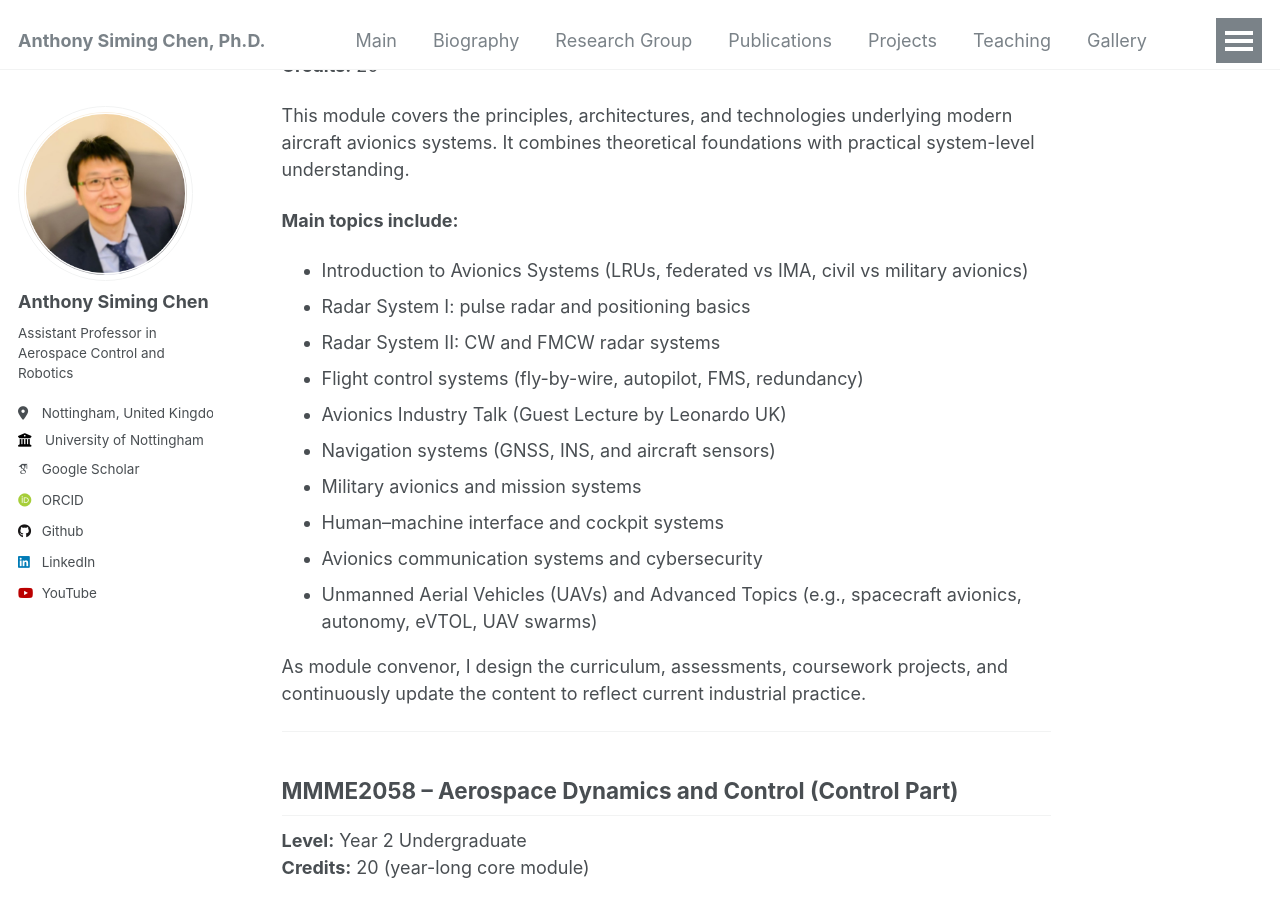
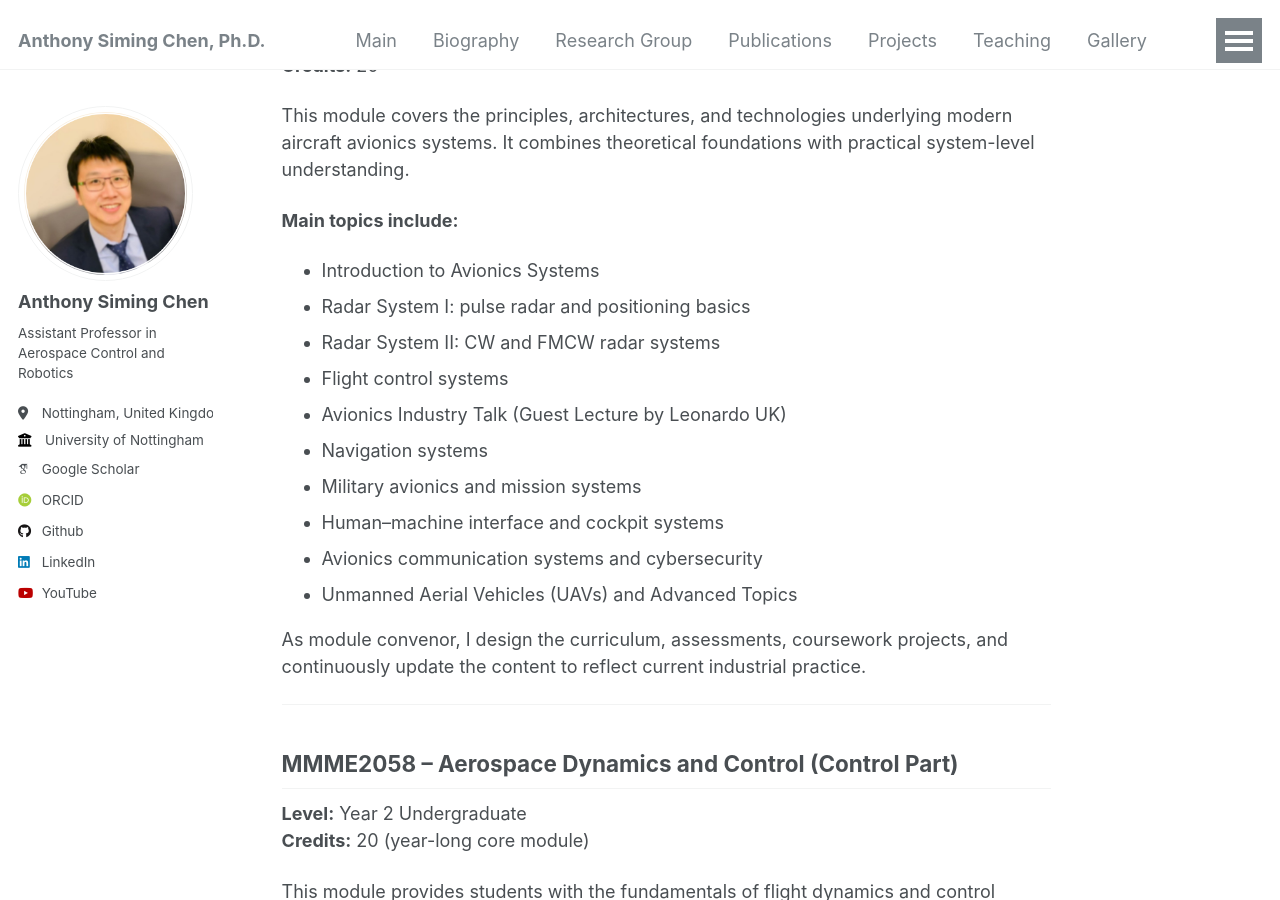
Before and after one commit to Anthony-S-Chen/Anthony-S-Chen.github.io, a Jekyll site: the page built from _pages/Teaching.md, in a window 1280 px wide and 900 px high, scrolled down 351 px. Built offline with Jekyll 4.4.1, drawn with Linux system fonts in a browser that asks for light colours; some web fonts are replaced.

Commit message:
Update Teaching.md

```diff
--- a/_pages/Teaching.md
+++ b/_pages/Teaching.md
@@ -17,16 +17,16 @@ I am an Assistant Professor in Aerospace Control in the Department of Electrical
 This module covers the principles, architectures, and technologies underlying modern aircraft avionics systems. It combines theoretical foundations with practical system-level understanding.
 
 **Main topics include:**
-- Introduction to Avionics Systems (LRUs, federated vs IMA, civil vs military avionics)
+- Introduction to Avionics Systems
 - Radar System I: pulse radar and positioning basics
 - Radar System II: CW and FMCW radar systems
-- Flight control systems (fly-by-wire, autopilot, FMS, redundancy)
+- Flight control systems
 - Avionics Industry Talk (Guest Lecture by Leonardo UK)
-- Navigation systems (GNSS, INS, and aircraft sensors)
+- Navigation systems
 - Military avionics and mission systems
 - Human–machine interface and cockpit systems
 - Avionics communication systems and cybersecurity
-- Unmanned Aerial Vehicles (UAVs) and Advanced Topics (e.g., spacecraft avionics, autonomy, eVTOL, UAV swarms)
+- Unmanned Aerial Vehicles (UAVs) and Advanced Topics
 
 As module convenor, I design the curriculum, assessments, coursework projects, and continuously update the content to reflect current industrial practice.
 
```
